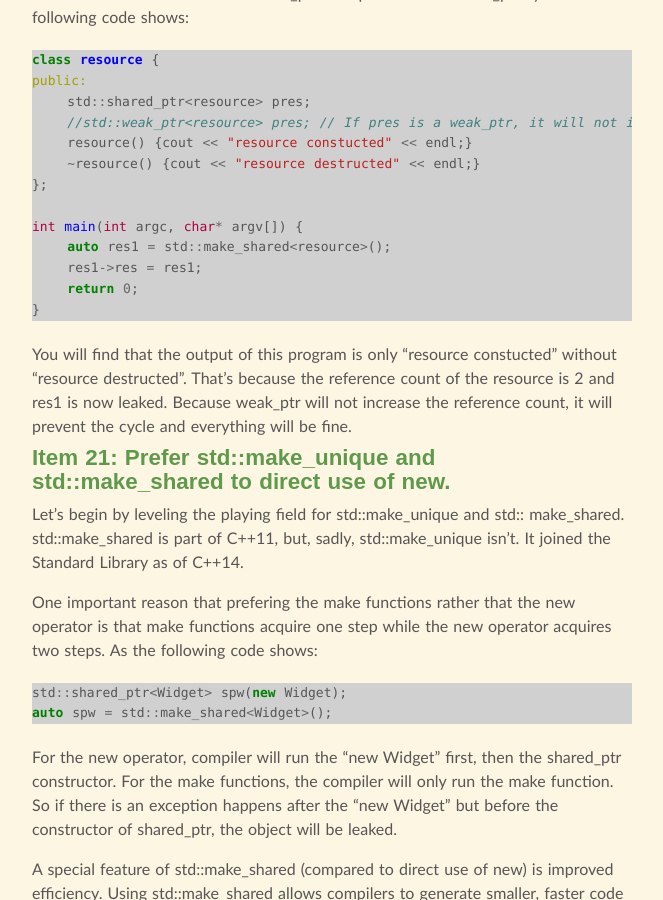
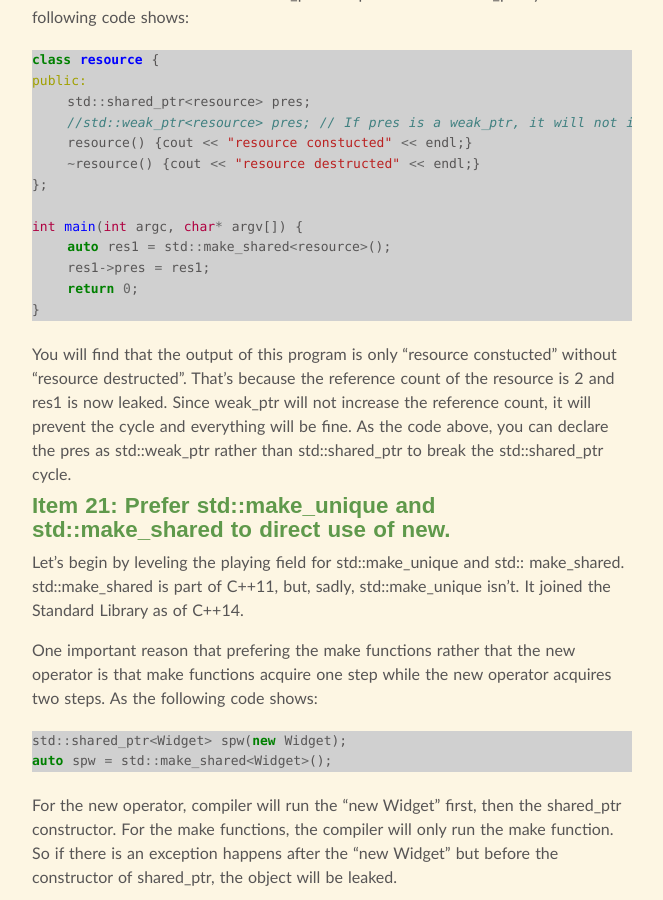
Before and after one commit to SaltyFish123/SaltyFish123.github.io, a Jekyll site: the page built from _posts/2022-06-28-c++_smart_pointer.md, in a window 1280 px wide and 900 px high, scrolled down 1802 px. Shown: the whole window, without its empty margins (308-971 px from the left). Built offline with Jekyll 4.4.1, drawn with Linux system fonts in a browser that asks for light colours; nearby versions of some CDN libraries; comment, search, counter and statistics services are not loaded.

Commit message:
Moodify c++ smart pointer post

````diff
--- a/_posts/2022-06-28-c++_smart_pointer.md
+++ b/_posts/2022-06-28-c++_smart_pointer.md
@@ -53,12 +53,12 @@ public:
 
 int main(int argc, char* argv[]) {
     auto res1 = std::make_shared<resource>();
-    res1->res = res1;
+    res1->pres = res1;
     return 0;
 }
 ```
 
-You will find that the output of this program is only "resource constucted" without "resource destructed". That's because the reference count of the resource is 2 and res1 is now leaked. Because weak_ptr will not increase the reference count, it will prevent the cycle and everything will be fine.
+You will find that the output of this program is only "resource constucted" without "resource destructed". That's because the reference count of the resource is 2 and res1 is now leaked. Since weak_ptr will not increase the reference count, it will prevent the cycle and everything will be fine. As the code above, you can declare the pres as std::weak_ptr<resource> rather than std::shared_ptr<resource> to break the std::shared_ptr cycle.
 
 ## Item 21: Prefer std::make_unique and std::make_shared to direct use of new.
 
````
